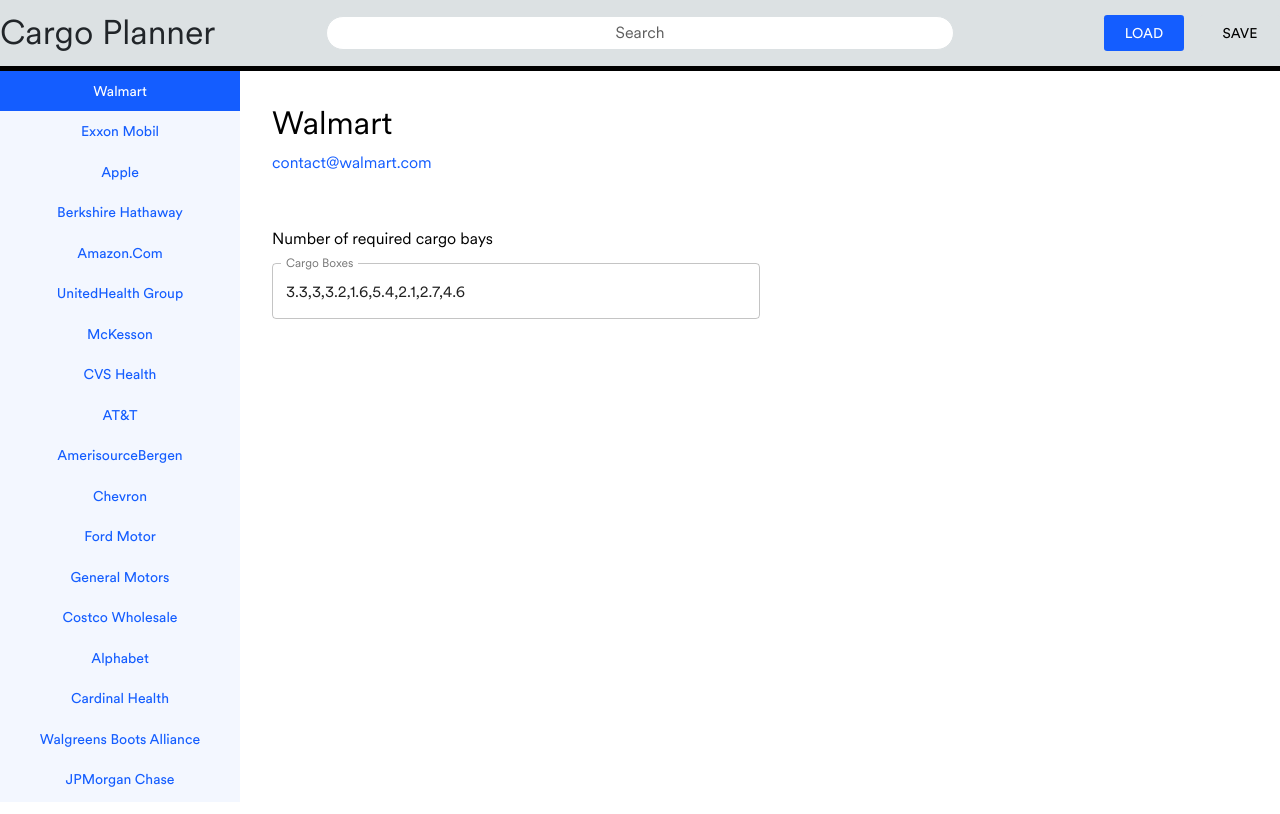
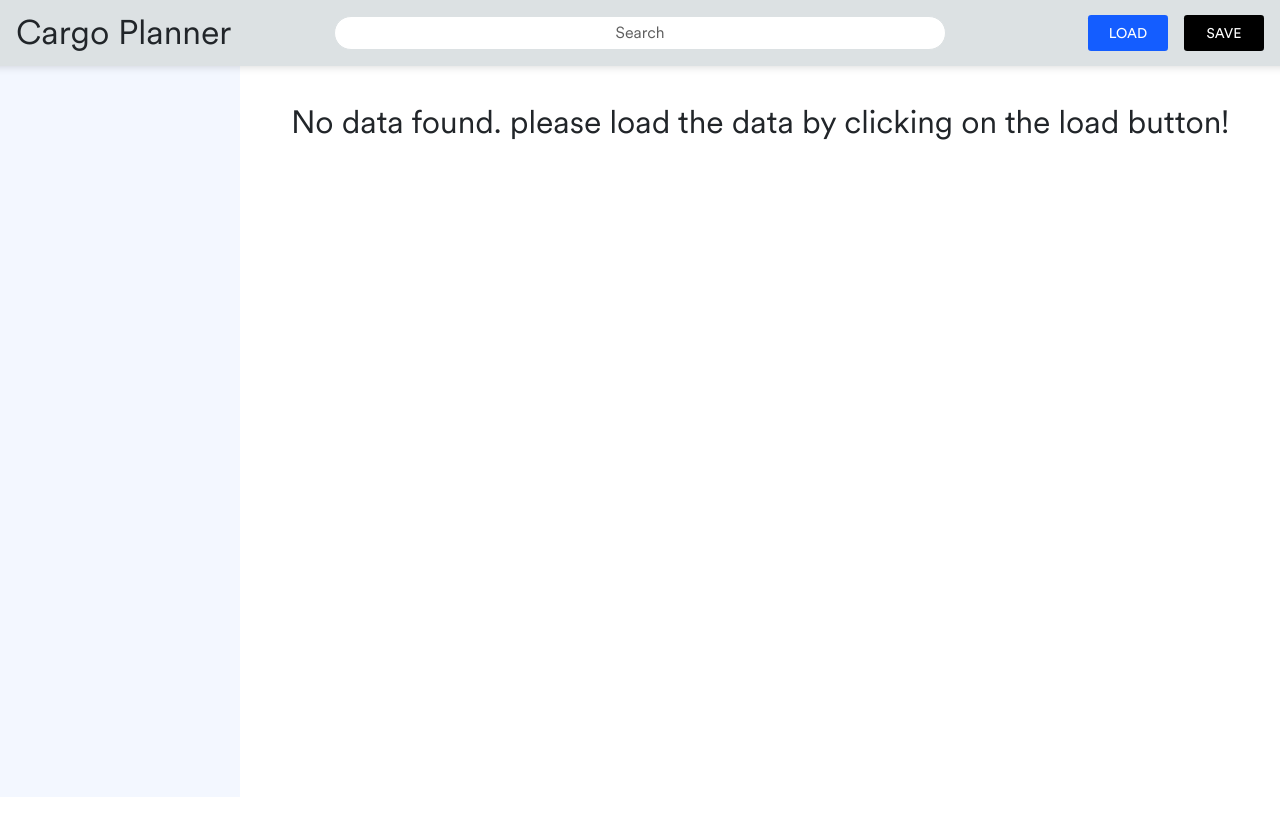
Before and after one commit to nagireddy1234/SpaceX-cargo-planner, a React app: page / in a window 1280 px wide. Built offline with nearby package versions, Linux system fonts and the light colour scheme.

Commit message:
changes added

```diff
--- a/src/components/buttons/CustomButton.tsx
+++ b/src/components/buttons/CustomButton.tsx
@@ -11,11 +11,17 @@
     },
     primary: {
         background: colors.primary,
-        color: colors.white
+        color: colors.white,
+        "&:hover":{
+            backgroundColor: colors.primary
+        }
     },
     secondary: {
-        backgroundColor: colors.grayPrimary,
-        color: colors.black
+        backgroundColor: colors.black,
+        color: colors.white,
+        "&:hover":{
+            backgroundColor: colors.black
+        }
 
     },
 });
--- a/src/components/header/Header.tsx
+++ b/src/components/header/Header.tsx
@@ -1,25 +1,25 @@
-import {  Grid, makeStyles, Typography } from '@material-ui/core';
-import React from 'react';
+import { Grid, makeStyles, Typography } from '@material-ui/core';
+import React, { FC } from 'react';
+import { headerInterface } from '../../interfaces/componentInterface/headerInterface';
 import { colors } from '../../theme/colors';
 import CustomButton from '../buttons/CustomButton';
 import SearchInput from '../inputs/SearchInput';
 
-const useStyles = makeStyles(({
-    wrapper:{
+const useStyles = makeStyles({
+    wrapper: {
         backgroundColor: colors.grayPrimary,
-        // boxShadow: '0 0 10px -1px rgba(0,0,0, 0.2)',
+        boxShadow: '0 0 10px -1px rgba(0,0,0, 0.2)',
         position: 'sticky',
+        padding: '0 1rem',
         top: 0,
         zIndex: 2,
-        borderBottom:"5px solid #000",
     },
-    buttonShift:{
-        marginRight: '1rem'
-    }
-}))
+    buttonShift: {
+        marginRight: '1rem',
+    },
+});
 
-
-const Header = () => {
+const Header: FC<headerInterface> = ({ handleLoad, handleSave }) => {
     const classes = useStyles();
     return (
         <Grid container spacing={3} className={classes.wrapper}>
@@ -30,8 +30,12 @@
                 <SearchInput />
             </Grid>
             <Grid item md={3} sm={12} container alignItems="center" justify="flex-end">
-                <CustomButton externalClass={classes.buttonShift}>Load</CustomButton>
-                <CustomButton variant="secondary">Save</CustomButton>
+                <CustomButton externalClass={classes.buttonShift} onClick={handleLoad}>
+                    Load
+                </CustomButton>
+                <CustomButton variant="secondary" onClick={handleSave}>
+                    Save
+                </CustomButton>
             </Grid>
         </Grid>
     );
--- a/src/components/inputs/SearchInput.tsx
+++ b/src/components/inputs/SearchInput.tsx
@@ -1,7 +1,6 @@
 import {  InputBase, makeStyles } from '@material-ui/core';
 import React from 'react';
 import { colors } from '../../theme/colors';
-// import SearchIcon from '@material-ui/icons/Search';
 
 const useStyles = makeStyles(({
     input:{
@@ -20,7 +19,6 @@
 const SearchInput = () => {
     const classes = useStyles();
     return (
-
         <InputBase className={classes.input} placeholder="Search" />
     );
 }
--- a/src/helper/loadStateFromStorage.ts
+++ b/src/helper/loadStateFromStorage.ts
@@ -1,3 +1,6 @@
+import { toast } from 'react-toastify';
+import { store } from '../redux/store/Store';
+
 export const loadState = () => {
     try {
         const serializedState = localStorage.getItem('state');
@@ -6,6 +9,7 @@
         }
         return JSON.parse(serializedState);
     } catch (err) {
+        toast.success("Failed to  load data. ");
         return undefined;
     }
 };
@@ -14,7 +18,16 @@
     try {
         const serializedState = JSON.stringify(state);
         localStorage.setItem('state', serializedState);
+        toast.success("Data saved successfully.");
     } catch {
         // ignore write errors
+        toast.success("Failed to save data.");
+        console.log('erro');
     }
 };
+
+export const saveData = () => {
+    saveState({
+        cargoBaysReducer: store.getState().cargoBaysReducer,
+    });
+};
--- a/src/interfaces/componentInterface/contentInterface.ts
+++ b/src/interfaces/componentInterface/contentInterface.ts
@@ -1,5 +1,6 @@
 import { shipmentInterfaceType } from '../responseDataInterface/shipmentInterface';
 
 export interface contentInterface {
-    data: shipmentInterfaceType
+    data: shipmentInterfaceType,
+    isEmpty: boolean
 }
--- /dev/null
+++ b/src/interfaces/componentInterface/headerInterface.ts
@@ -0,0 +1,4 @@
+export interface headerInterface {
+    handleLoad: ()=> void,
+    handleSave: ()=> void
+}
--- a/src/redux/store/Store.js
+++ b/src/redux/store/Store.js
@@ -12,11 +12,11 @@
 const middleware = composeWithDevTools(applyMiddleware(thunkMiddleware, loggerMiddleware));
 const store = createStore(rootReducer, persistedState, middleware);
 
-store.subscribe(() => {
-    saveState({
-      cargoBaysReducer: store.getState().cargoBaysReducer
-    });
-  });
+// store.subscribe(() => {
+//     saveState({
+//       cargoBaysReducer: store.getState().cargoBaysReducer
+//     });
+//   });
 
 const dispatch = store.dispatch;
 
--- a/src/styles/scss/_tostAlert.scss
+++ b/src/styles/scss/_tostAlert.scss
@@ -1,6 +1,5 @@
 .Toastify__toast{
     background-color: $white;
-    padding: 1.562rem;
     box-shadow: 0px 0px 20px #0000000D;
     .Toastify__toast-body{
         font-size: 1.25rem;
--- a/src/views/home/Content.tsx
+++ b/src/views/home/Content.tsx
@@ -1,12 +1,12 @@
 import { Box, makeStyles, TextField, Typography } from '@material-ui/core';
-import React, { FC } from 'react';
+import React, { FC, useEffect, useState } from 'react';
 import { contentInterface } from '../../interfaces/componentInterface/contentInterface';
 import { colors } from '../../theme/colors';
 
 const useStyles = makeStyles({
     wrapper: {
         width: '100%',
-        padding: '2rem'
+        padding: '2rem',
     },
     company: {
         fontSize: '2rem',
@@ -24,20 +24,69 @@
         color: colors.black,
         marginTop: '3rem',
     },
-    input:{
+    input: {
         marginTop: '1rem',
-        width: '50%'
+        width: '50%',
+    },
+    notFound: {
+        fontSize: '2rem',
+        textAlign: 'center'
     }
 });
 
-const Content: FC<contentInterface> = ({data}) => {
+const Content: FC<contentInterface> = ({isEmpty, data }) => {
     const classes = useStyles();
+    const [cbValue, setCbValue] = useState('');
+
+    useEffect(() => {
+        if (data.boxes) {
+            setCbValue(data.boxes);
+        }else{
+            setCbValue('');
+        }
+    }, [data]);
+
+    const checkRequiredBays = (boxes: string) => {
+        if (!['', NaN, null, undefined].includes(boxes)) {
+            const splitBox = boxes.split(',');
+            let cargoBays = 0;
+            splitBox.forEach((item: string) => {
+                cargoBays += +item;
+            });
+            let baysFind = cargoBays / 10;
+            let totalBays = Math.ceil(baysFind);
+            return totalBays;
+        } else {
+            return '';
+        }
+    };
+
+    const handleCargoBox = (e: React.ChangeEvent<HTMLInputElement>) => {
+        setCbValue(e.target.value);
+    };
+
     return (
         <Box className={classes.wrapper}>
+            {
+                !isEmpty ?
+                <React.Fragment>
             <Typography className={classes.company}>{data.name}</Typography>
             <Typography className={classes.email}>{data.email}</Typography>
-            <Typography className={classes.title}>Number of required cargo bays </Typography>
-            <TextField variant="outlined" label="Cargo Boxes"  className={classes.input} value={data.boxes} />
+            <Typography className={classes.title}>
+                Number of required cargo bays {checkRequiredBays(cbValue)}
+            </Typography>
+            <TextField
+                variant="outlined"
+                label="Cargo Boxes"
+                className={classes.input}
+                value={cbValue}
+                onChange={handleCargoBox}
+            />
+            </React.Fragment>
+            :
+            <Typography className={classes.notFound}>No data found. please load the data by clicking on the load button!</Typography>
+        }
+
         </Box>
     );
 };
--- a/src/views/home/Home.tsx
+++ b/src/views/home/Home.tsx
@@ -1,13 +1,14 @@
 import { Box, makeStyles } from '@material-ui/core';
 import React, { useEffect, useState } from 'react';
-import { useDispatch, useSelector } from 'react-redux';
 import Header from '../../components/header/Header';
 import MainContent from '../../components/mainContent/MainContent';
 import Sidebar from '../../components/sidebar/Sidebar';
 import { getAllshipmentRes } from '../../redux/actions/cargoBaysAction';
 import shipmentData from '../../data/shipmentData.json';
+import { useDispatch, useSelector } from 'react-redux';
 import { rootReducerTypes } from '../../interfaces/reducerStateTypes/rootReducerTypes';
 import Content from './Content';
+import { saveData } from '../../helper/loadStateFromStorage';
 
 const useStyles = makeStyles({
     wrapper: {
@@ -20,15 +21,20 @@
     const dispatch = useDispatch();
     const shipments = useSelector((state: rootReducerTypes) => state.cargoBaysReducer.cargoBaysData);
     const [active, setActive] = useState(0);
+    const [checkEmpty, setCheckEmpty] = useState(false);
+
     const [showContent, setShowContent] = useState({ id: '', name: '', email: '', boxes: '' });
 
-    useEffect(() => {
+    const loadShipments = () => {
         dispatch(getAllshipmentRes(shipmentData));
-    }, []);
+    };
 
     useEffect(() => {
         if (shipments && active === 0) {
             setShowContent(shipments[active]);
+            setCheckEmpty(false);
+        } else {
+            setCheckEmpty(true);
         }
     }, [shipments]);
 
@@ -41,10 +47,10 @@
 
     return (
         <Box className={classes.wrapper}>
-            <Header />
+            <Header handleSave={saveData} handleLoad={loadShipments} />
             <MainContent
                 sidebar={<Sidebar active={active} data={shipments} onClick={handleActive} />}
-                mainConent={<Content data={showContent} />}
+                mainConent={<Content isEmpty={checkEmpty} data={showContent} />}
             />
         </Box>
     );
```
